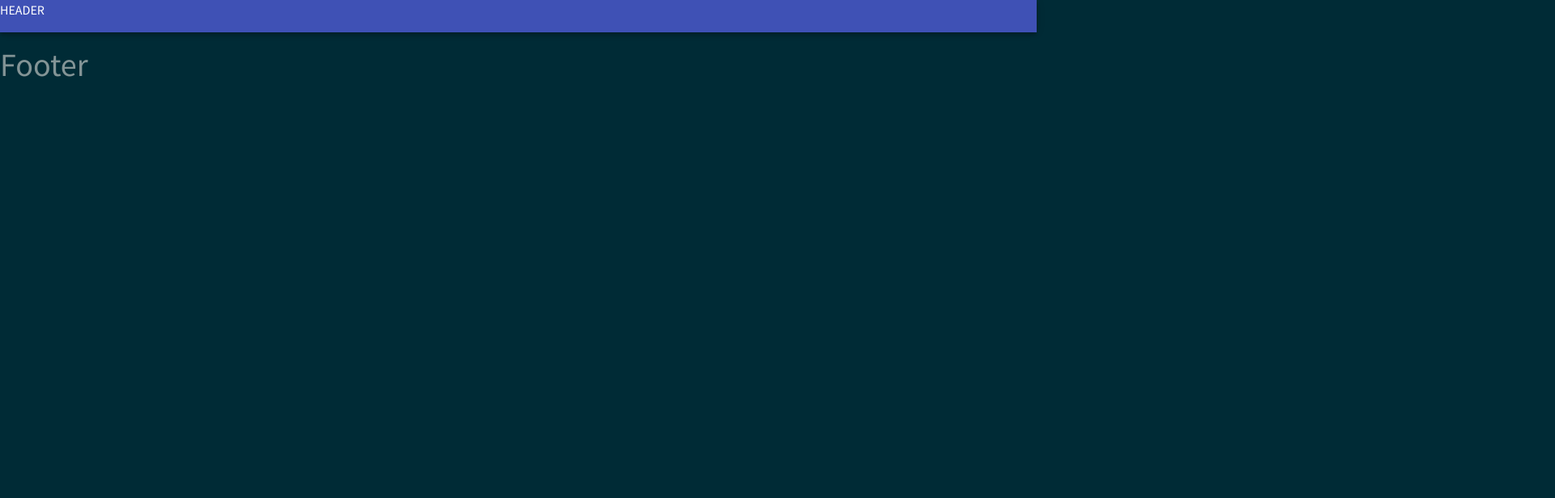
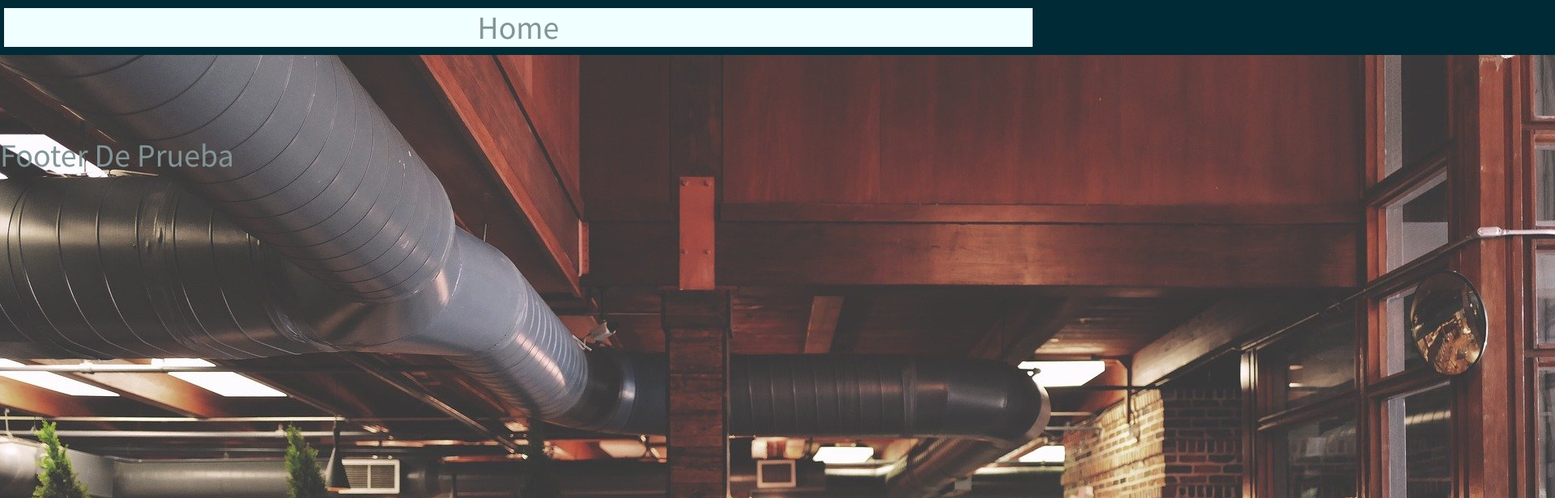
Before and after one commit to No-Country/C2-G23, a React (Create React App) app in the folder client/: page / in a window 1280 px wide. Shown: the top 616 px of the page at 81% size, 1920 px wide, since content can reach past the window. Built offline with nearby package versions, Linux system fonts and the light colour scheme.

Commit message:
agregando componentes Footer, Header, Body y Home

```diff
--- a/client/package.json
+++ b/client/package.json
@@ -13,6 +13,7 @@
     "react-redux": "^7.2.6",
     "react-router-dom": "^6.2.1",
     "react-scripts": "5.0.0",
+    "reactstrap": "^9.0.1",
     "redux": "^4.1.2",
     "web-vitals": "^2.1.2"
   },
--- a/client/src/App.js
+++ b/client/src/App.js
@@ -8,7 +8,7 @@ import { BrowserRouter as Router, Routes, Route, Link } from "react-router-dom";
 function App() {
   return (
     <Router>
-        <Header />
+        {/* <Header /> */}
         <Routes>
           <Route path="/search" element={<Search />} />
           <Route path="/" element={<Home />} />
--- a/client/src/components/Footer.js
+++ b/client/src/components/Footer.js
@@ -3,7 +3,7 @@ import React from 'react'
 const Footer = () => {
     return (
         <div>
-            <h1>Footer</h1>
+            <h1>Footer De Prueba</h1>
         </div>
     )
 }
--- a/client/src/components/Home.js
+++ b/client/src/components/Home.js
@@ -1,9 +1,24 @@
+import { styled } from '@material-ui/core'
+import { StylesContext } from '@material-ui/styles'
 import React from 'react'
+
+// importacion hoja de estilos
+import  styles  from "../styles/Header.module.css";
+
+// importacion imagenes
+import hotel from "../img/rest.jpg"
 
 const Home = () => {
     return (
         <div>
-            <h1>Home</h1>
+            <div className={ styles.main }>
+                <h1>Home</h1>
+            </div>
+            <div className={styles.img}>
+                <img src={hotel}/>
+                <img href="../img/rest.jpg"/>
+                <img href="../img/rest.jpg"/>
+            </div>
         </div>
     )
 }
--- /dev/null
+++ b/client/src/styles/Header.module.css
@@ -0,0 +1,22 @@
+*{
+    box-sizing: border-box;
+    padding: 0;
+    margin: 0;
+}
+.main{
+    background-color: azure;
+    margin: 10px 5px 10px 5px;
+    text-align: center;
+}
+
+.img{
+    display: grid;
+    grid-template-columns: 2fr 2fr 2fr;
+    height: 100px;
+
+}
+.img1{
+    width: 25%;
+    height: 150px;
+    background-image: url(../img/rest.jpg);
+}
```
Also changed, not shown: client/src/img/rest.jpg (added), 1 other file (tests, documents, lock files or other folders).
